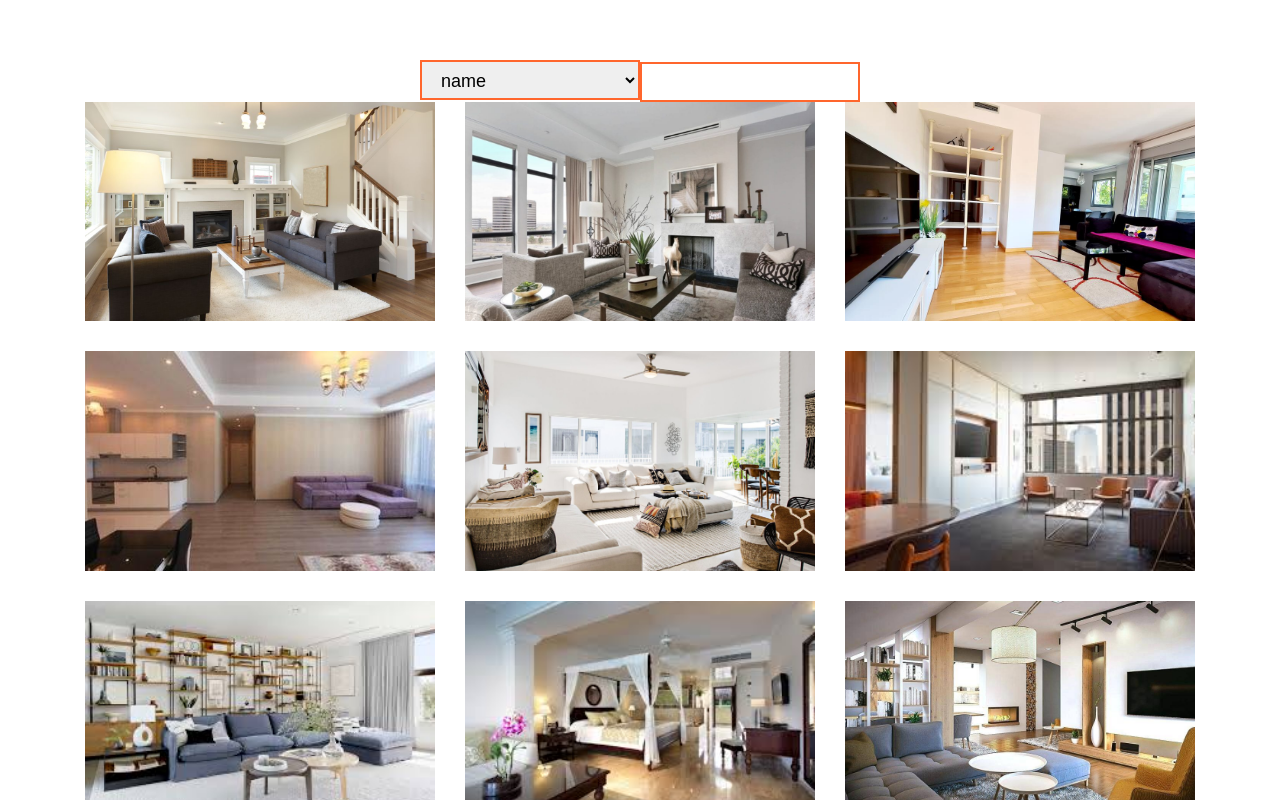
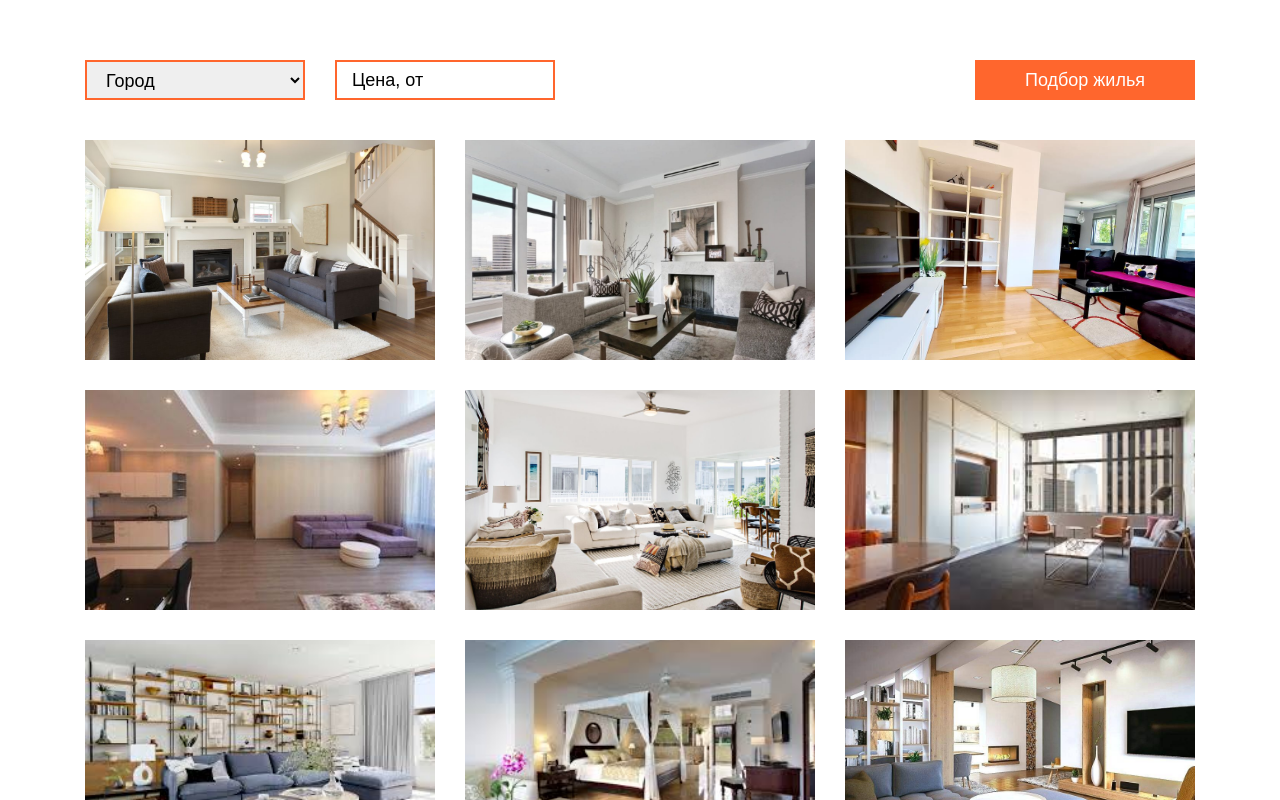
Before and after one commit to goitacademy/vuejs-source-code, a Vue app: page / in a window 1280 px wide. Shown: the top 800 px of the page. Built offline with nearby package versions, Linux system fonts and the light colour scheme.

Commit message:
добавляет форму для фильтров апартаментов

```diff
--- a/src/App.vue
+++ b/src/App.vue
@@ -1,10 +1,12 @@
 <template>
-  <div :id="$style.app">
+  <div id="app">
     <h2>{{ text }}</h2>
-    <div class="actions">
-      <CustomSelect :items="['name', 'label', 'salary']" />
-      <CustomInput v-model="text" />
-    </div>
+    <Container>
+      <ApartmentsFilterForm
+        class="apartments-filter"
+        @submit="logger"
+      />
+    </Container>
     <ApartmentsList :items="apartments">
       <template v-slot:apartment="{ apartment }">
         <ApartmentsItem
@@ -23,17 +25,17 @@
 <script>
 import ApartmentsList from './components/apartment/ApartmentsList'
 import ApartmentsItem from './components/apartment/ApartmentsItem'
-import CustomInput from './components/shared/CustomInput'
-import CustomSelect from './components/shared/CustomSelect'
 import apartments from './components/apartment/apartments'
+import ApartmentsFilterForm from './components/apartment/ApartmentsFilterForm'
+import Container from './components/shared/Container'
 
 export default {
   name: 'App',
   components: {
     ApartmentsList,
     ApartmentsItem,
-    CustomInput,
-    CustomSelect
+    ApartmentsFilterForm,
+    Container
   },
   data() {
     return {
@@ -42,14 +44,14 @@ export default {
     }
   },
   methods: {
-    handleItemClick() {
-      console.log('item click');
+    logger(value) {
+      console.log(value, '---form value');
     }
   }
 }
 </script>
 
-<style module>
+<style lang="scss" scoped>
 #app {
   font-family: Montserrat, Helvetica, Arial, sans-serif;
   -webkit-font-smoothing: antialiased;
@@ -59,7 +61,7 @@ export default {
   margin-top: 60px;
 }
 
-.actions {
-  display: flex;
+.apartments-filter {
+  margin-bottom: 40px;
 }
 </style>
--- /dev/null
+++ b/src/components/apartment/ApartmentsFilterForm.vue
@@ -0,0 +1,66 @@
+<template>
+  <form class="form" @submit.prevent="handleSubmit">
+    <CustomSelect
+      :items="cities"
+      v-model="city"
+      class="form__select"
+    />
+    <CustomInput
+      v-model="price"
+      placeholder="Цена, от"
+    />
+    <SubmitButton
+      class="form__submit"
+      type="submit"
+    >
+      Подбор жилья
+    </SubmitButton>
+  </form>
+</template>
+
+<script>
+import CustomSelect from '../shared/CustomSelect'
+import CustomInput from '../shared/CustomInput'
+import SubmitButton from '../shared/Button'
+
+export default {
+  components: {
+    CustomSelect,
+    CustomInput,
+    SubmitButton
+  },
+  data() {
+    return {
+      price: '',
+      city: ''
+    }
+  },
+  computed: {
+    cities() {
+      return [ { value: '', label: 'Город', selected: true}, "Kyiv", "Odesa", "Poltava", "Kharkiv", "Dnipro", "Lviv", "Kherson", "Mariupol"]
+    }
+  },
+  methods: {
+    handleSubmit() {
+      this.$emit('submit', {
+        city: this.city,
+        price: this.price
+      })
+    }
+  }
+}
+</script>
+
+<style lang="scss" scoped>
+.form {
+  display: flex;
+
+  &__select {
+    margin-right: 30px;
+  }
+
+  &__submit {
+    margin-left: auto;
+  }
+}
+</style>
```
